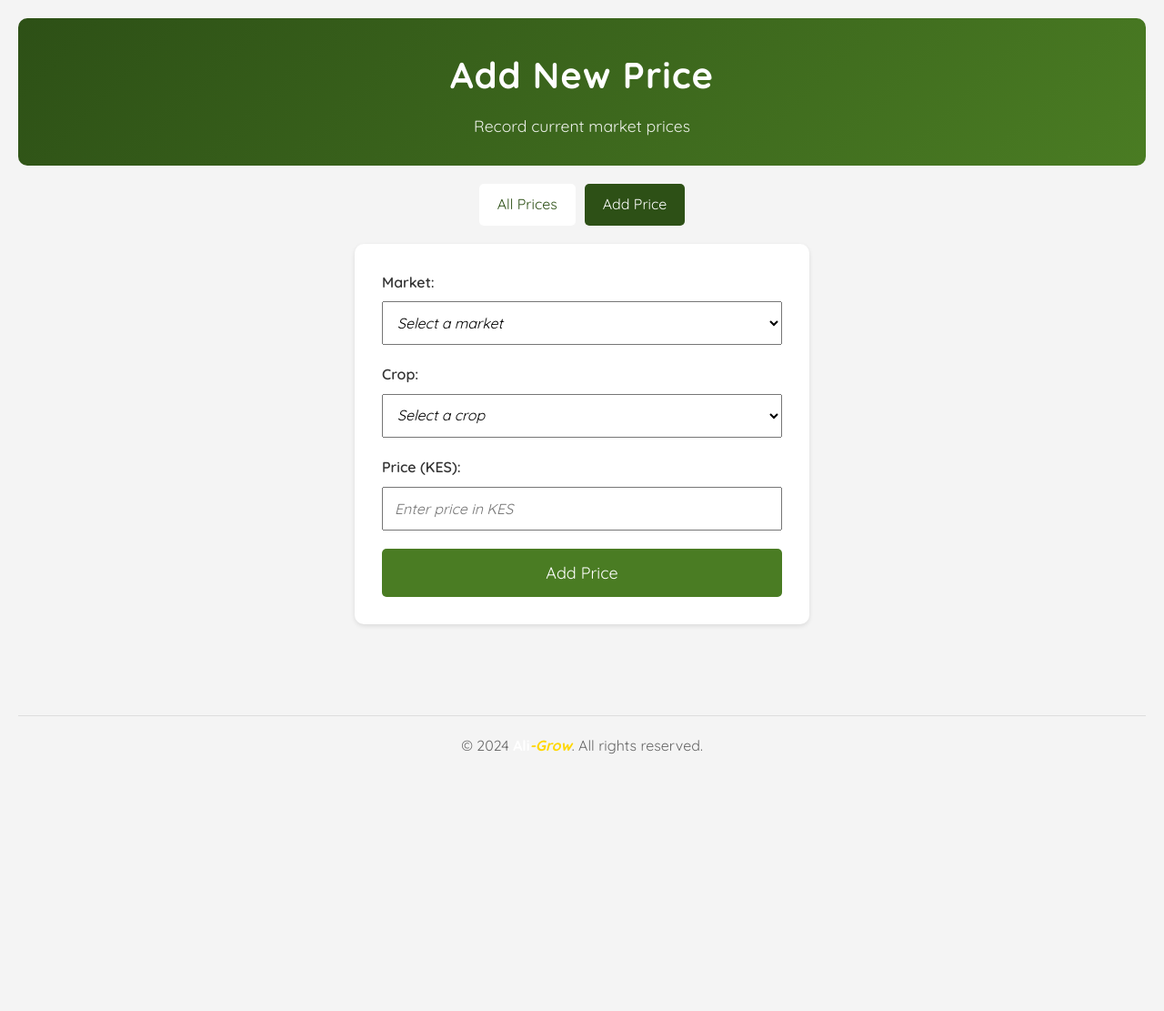
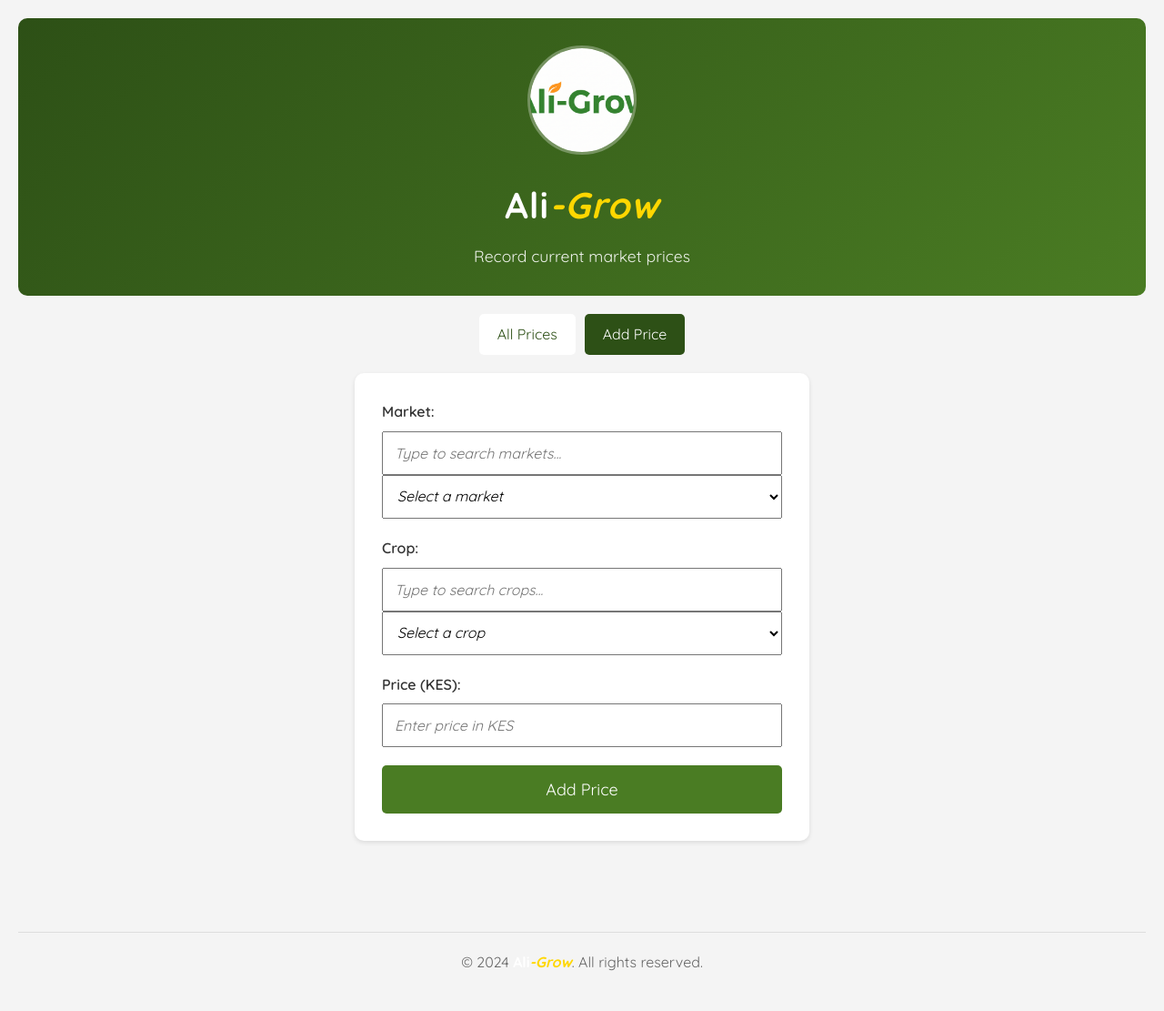
Before and after one commit to John-Nyabwari/ali-grow, a Flask app: page /add_price in a window 1280 px wide. Shown: the whole page at 91% size. Before the commit the page ends 829 px from the top, so only its background shows below. Run offline with Flask 3, Linux system fonts and the light colour scheme; data comes from the database, SQL or seed files in the repository.

Commit message:
Add logo image and enhance styling for header and forms

```diff
--- a/static/style.css
+++ b/static/style.css
@@ -38,6 +38,15 @@ header h1 {
     margin-bottom: 10px;
     font-weight: 700;
     letter-spacing: 1px;
+}
+
+.logo {
+    width: 120px;
+    height: 120px;
+    border-radius: 50%;
+    object-fit: cover;
+    margin-bottom: 15px;
+    border: 3px solid rgba(255, 255, 255, 0.3);
 }
 
 .brand-ali {
--- a/templates/add_price.html
+++ b/templates/add_price.html
@@ -4,6 +4,7 @@
     <meta charset="UTF-8">
     <meta name="viewport" content="width=device-width, initial-scale=1.0">
     <title>Add Price - Ali-Grow</title>
+    <link rel="icon" type="image/jpeg" href="{{ url_for('static', filename='Ali-Grow.jpeg') }}">
     <!-- Google Fonts: Quicksand -->
     <link rel="preconnect" href="https://fonts.googleapis.com">
     <link rel="preconnect" href="https://fonts.gstatic.com" crossorigin>
@@ -13,20 +14,20 @@
 <body>
     <div class="container">
         <header>
-            <h1>Add New Price</h1>
+            <img src="{{ url_for('static', filename='Ali-Grow.jpeg') }}" alt="Ali-Grow Logo" class="logo">
+            <h1><span class="brand-ali">Ali</span><span class="brand-grow">-Grow</span></h1>
             <p class="subtitle">Record current market prices</p>
         </header>
-
         <nav>
             <a href="/" class="nav-link">All Prices</a>
             <a href="/add_price" class="nav-link active">Add Price</a>
         </nav>
-
-
         <div class="form-container">
             <form action="/add_price" method="POST">
                 <div class="form-group">
-                    <label for="market_id">Market:</label>
+                    <label for="market_search">Market:</label>
+                    <input type="text" id="market_search" placeholder="Type to search markets..."
+                           onkeyup="filterMarkets()" autocomplete="off">
                     <select name="market_id" id="market_id" required>
                         <option value="">Select a market</option>
                         {% for market in markets %}
@@ -34,9 +35,10 @@
                         {% endfor %}
                     </select>
                 </div>
-
                 <div class="form-group">
-                    <label for="crop_id">Crop:</label>
+                    <label for="crop_search">Crop:</label>
+                    <input type="text" id="crop_search" placeholder="Type to search crops..."
+                           onkeyup="filterCrops()" autocomplete="off">
                     <select name="crop_id" id="crop_id" required>
                         <option value="">Select a crop</option>
                         {% for crop in crops %}
@@ -44,21 +46,39 @@
                         {% endfor %}
                     </select>
                 </div>
-
                 <div class="form-group">
                     <label for="price">Price (KES):</label>
-                    <input type="number" name="price" id="price"
-                           step="0.01" min="0" required
+                    <input type="number" name="price" id="price" step="0.01" min="0" required
                            placeholder="Enter price in KES">
                 </div>
-
                 <button type="submit" class="submit-btn">Add Price</button>
             </form>
         </div>
-
         <footer>
-            <p>© 2024 <span class="brand-ali">Ali</span><span class="brand-grow">-Grow</span>. All rights reserved.</p>
+            <p>&copy; 2024 <span class="brand-ali">Ali</span><span class="brand-grow">-Grow</span>. All rights reserved.</p>
         </footer>
     </div>
+    <script>
+        function filterMarkets() {
+            var input = document.getElementById('market_search').value.toLowerCase();
+            var select = document.getElementById('market_id');
+            var options = select.options;
+            for (var i = 1; i < options.length; i++) {
+                var text = options[i].text.toLowerCase();
+                options[i].style.display = text.indexOf(input) > -1 ? '' : 'none';
+            }
+            select.selectedIndex = 0;
+        }
+        function filterCrops() {
+            var input = document.getElementById('crop_search').value.toLowerCase();
+            var select = document.getElementById('crop_id');
+            var options = select.options;
+            for (var i = 1; i < options.length; i++) {
+                var text = options[i].text.toLowerCase();
+                options[i].style.display = text.indexOf(input) > -1 ? '' : 'none';
+            }
+            select.selectedIndex = 0;
+        }
+    </script>
 </body>
 </html>
--- a/templates/index.html
+++ b/templates/index.html
@@ -4,6 +4,7 @@
     <meta charset="UTF-8">
     <meta name="viewport" content="width=device-width, initial-scale=1.0">
     <title>Ali-Grow</title>
+    <link rel="icon" type="image/jpeg" href="{{ url_for('static', filename='Ali-Grow.jpeg') }}">
     <!-- Google Fonts: Quicksand -->
     <link rel="preconnect" href="https://fonts.googleapis.com">
     <link rel="preconnect" href="https://fonts.gstatic.com" crossorigin>
@@ -13,6 +14,7 @@
 <body>
     <div class="container">
         <header>
+            <img src="{{ url_for('static', filename='Ali-Grow.jpeg') }}" alt="Ali-Grow Logo" class="logo">
             <h1><span class="brand-ali">Ali</span><span class="brand-grow">-Grow</span></h1>
             <p class="subtitle">Real-time crop prices across Nairobi markets</p>
         </header>
```
Also changed, not shown: static/Ali-Grow.jpeg (added).
